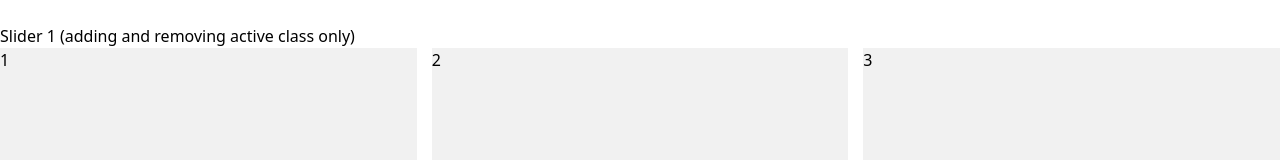
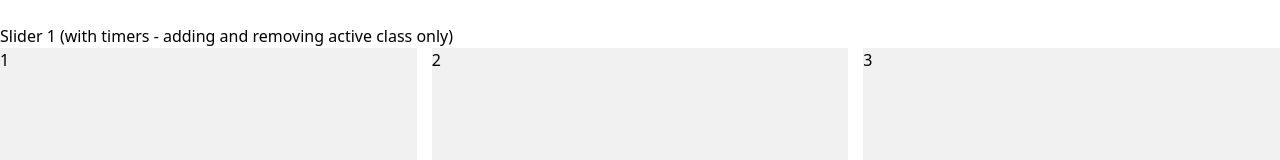
Before and after one commit to jonathandsouza/click-animation, a Next.js app: page / in a window 1280 px wide. Shown: the top 160 px of the page. Built offline with nearby package versions, Linux system fonts and the light colour scheme.

Commit message:
timer added

```diff
--- a/src/pages/ripple3.tsx
+++ b/src/pages/ripple3.tsx
@@ -1,5 +1,5 @@
 import Link from "next/link";
-import react, { useRef, useState } from "react";
+import react, { useRef, useEffect } from "react";
 
 export type IRippleEffectProps = {
 	isLink?: boolean;
@@ -27,12 +27,18 @@ const RippleEffect3 = ({
 	const rippleHover = "hover:card-ripple-effect-hover";
 	const rippleActive = "active:card-ripple-effect-active";
 
+	const timer = setTimeout(() => {
+		locRef.current && locRef.current.classList.remove(rippleActive);
+	}, 100);
+
+	useEffect(() => {
+		return () => clearTimeout(timer);
+	}, []);
+
 	const addClasses = () => {
 		locRef.current && locRef.current.classList.add(rippleActive);
 
-		setTimeout(() => {
-			locRef.current.classList.remove(rippleActive);
-		}, 100);
+		timer;
 
 		getClassesList(locRef.current.classList);
 	};
--- a/src/pages/slider-1.tsx
+++ b/src/pages/slider-1.tsx
@@ -22,7 +22,9 @@ const Slider1 = () => {
 
 	return (
 		<>
-			<h1>Slider 1 (adding and removing active class only)</h1>
+			<h1>
+				Slider 1 (with timers - adding and removing active class only)
+			</h1>
 			{appliedClasses}
 			<div ref={sliderRef} className="keen-slider">
 				<RippleEffect3
```
